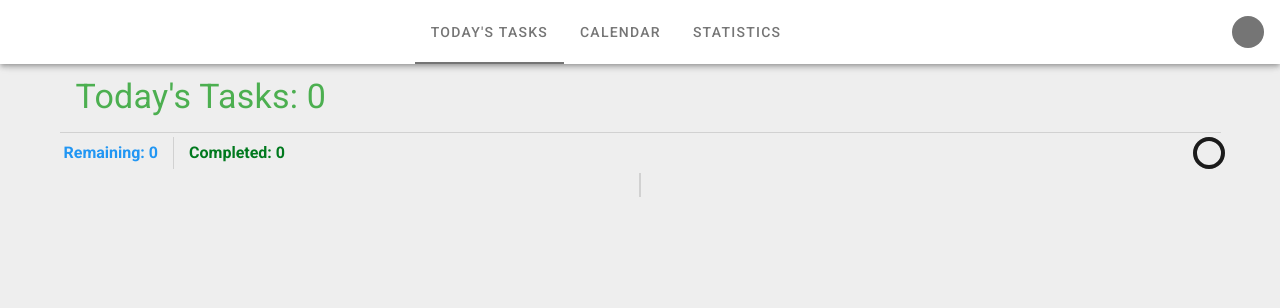
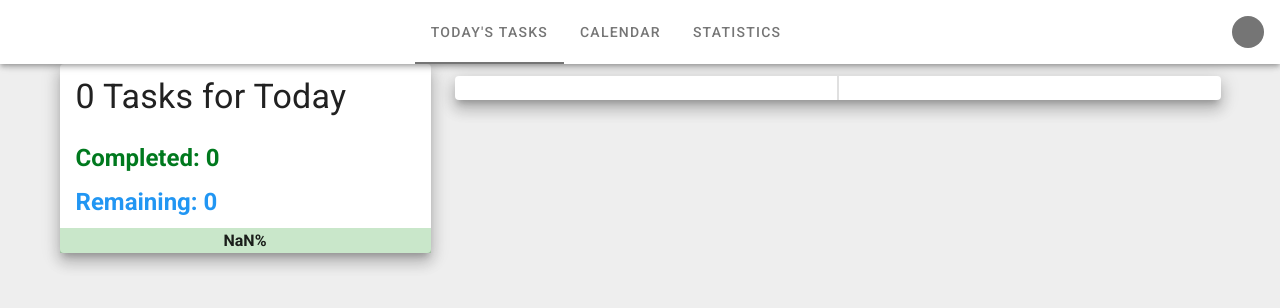
Before and after one commit to slkrx/calendar, a Vue app: page /todays-tasks in a window 1280 px wide. Shown: the top 308 px of the page. Built offline with nearby package versions, Linux system fonts and the light colour scheme.

Commit message:
style todays tasks

```diff
--- a/src/components/Task.vue
+++ b/src/components/Task.vue
@@ -1,9 +1,31 @@
 <template>
-    <v-card>
-        <v-card-title v-html="task.name"></v-card-title>
-        <v-card-text v-html="task.description"></v-card-text>
-        <v-checkbox v-model="completed"></v-checkbox>
-    </v-card>
+    <v-scale-transition leave-absolute origin="center center">
+        <v-card
+            dark
+            :color="cardColor"
+            elevation="10"
+            @click="completed = !completed"
+            :key="completed"
+        >
+            <v-row>
+                <v-col cols="8">
+                    <v-card-title>
+                        {{ task.name }}
+                    </v-card-title>
+                    <v-card-subtitle v-html="task.description"></v-card-subtitle>
+                </v-col>
+                <v-col cols="4" align-self="center">
+                    <v-row justify="center">
+                        <v-avatar>
+                            <v-icon x-large>
+                                {{ icon }}
+                            </v-icon>
+                        </v-avatar>
+                    </v-row>
+                </v-col>
+            </v-row>
+        </v-card>
+    </v-scale-transition>
 </template>
 
 <script>
@@ -14,7 +36,7 @@ export default {
         'taskId'
     ],
     methods: {
-        ...mapMutations([ 'updateEvent' ])
+        ...mapMutations([ 'updateEvent', 'saveData' ])
     },
     computed: {
         ...mapGetters([ 'getEvent' ]),
@@ -30,7 +52,14 @@ export default {
                     id: this.taskId,
                     completed: value
                 })
+                this.saveData()
             }
+        },
+        cardColor() {
+            return this.completed ? 'green' : 'red'
+        },
+        icon() {
+            return this.completed ? 'mdi-check' : 'mdi-close'
         }
     }
 }
--- a/src/views/TodaysTasks.vue
+++ b/src/views/TodaysTasks.vue
@@ -1,30 +1,44 @@
 <template>
     <v-container>
-        <h2 class="display-1 success--text pl-4">
-            Today's Tasks: {{ todaysTasks.length }}
+        <v-row>
+            <v-col cols="4">
+                <v-sheet rounded elevation="10">
+                    <v-row>
+                        <v-col cols="12">
+                            <h2 class="display-1 pl-4">
+                                {{ todaysTasks.length }} Tasks for Today
                             </h2>
-        <v-divider class="mt-4"></v-divider>
-        <v-row
-            class="my-1"
-            align="center"
+                        </v-col>
+                        <v-col cols="12">
+                            <h2 class="mx-4 mb-2 success--text text--darken-2">
+                                Completed:
+                                <v-fade-transition leave-absolute>
+                                    <span :key="`completed-${completedTasks.length}`">
+                                        {{ completedTasks.length }}
+                                    </span>
+                                </v-fade-transition>
+                            </h2>
+                            <h2 class="mx-4 mb-2 info--text text-darken-2">
+                                Remaining:
+                                <v-fade-transition leave-absolute>
+                                    <span :key="`remaining-${remainingTasks.length}`">
+                                        {{ remainingTasks.length }}
+                                    </span>
+                                </v-fade-transition>
+                            </h2>
+                        </v-col>
+                    </v-row>
+                            <v-progress-linear
+                                :value="progress"
+                                height="25"
+                                :color="progressColor"
                             >
-            <strong class="mx-4 info--text text-darken-2">
-                Remaining: {{ remainingTasks.length }}
-            </strong>
-
-            <v-divider vertical></v-divider>
-
-            <strong class="mx-4 success--text text--darken-2">
-                Completed: {{ completedTasks.length }}
-            </strong>
-
-            <v-spacer></v-spacer>
-
-            <v-progress-circular
-                :value="progress"
-                class="mr-2"
-            ></v-progress-circular>
-        </v-row>
+                                <strong>{{ Math.ceil(progress) }}%</strong>
+                            </v-progress-linear>
+                </v-sheet>
+            </v-col>
+            <v-col>
+                <v-sheet rounded class="px-10" elevation="10">
                     <v-timeline>
                         <v-timeline-item
                             v-for="task in todaysTasks"
@@ -43,6 +57,9 @@
                             <Task :taskId="task.id"/>
                         </v-timeline-item>
                     </v-timeline>
+                </v-sheet>
+            </v-col>
+        </v-row>
     </v-container>
 </template>
 
@@ -64,6 +81,14 @@ export default {
         },
         progress() {
             return this.completedTasks.length / this.todaysTasks.length * 100
+        },
+        progressColor() {
+            if (this.progress <= 25)
+                return 'info'
+            else if (this.progress <= 75)
+                return 'amber'
+            else
+                return 'green'
         }
     }
 }
```
Lines whose indentation alone changed are shown as unchanged.
